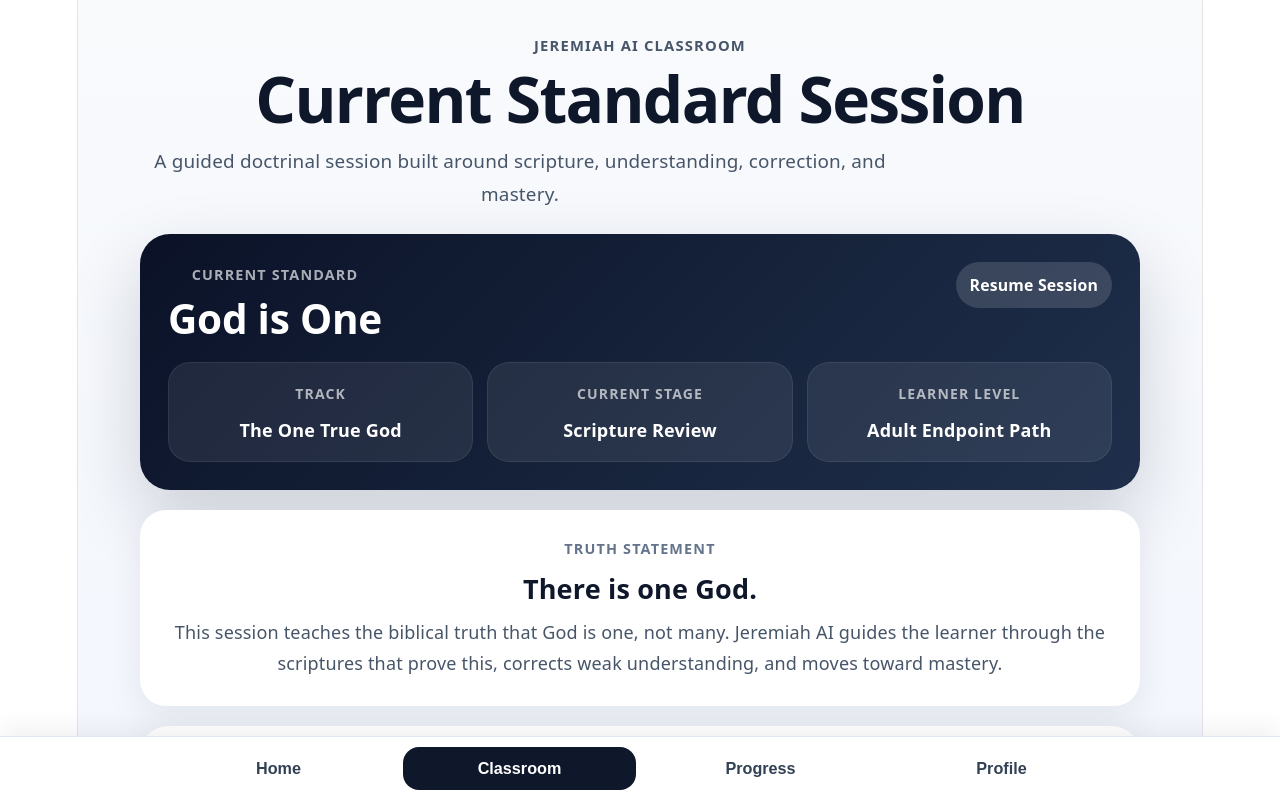
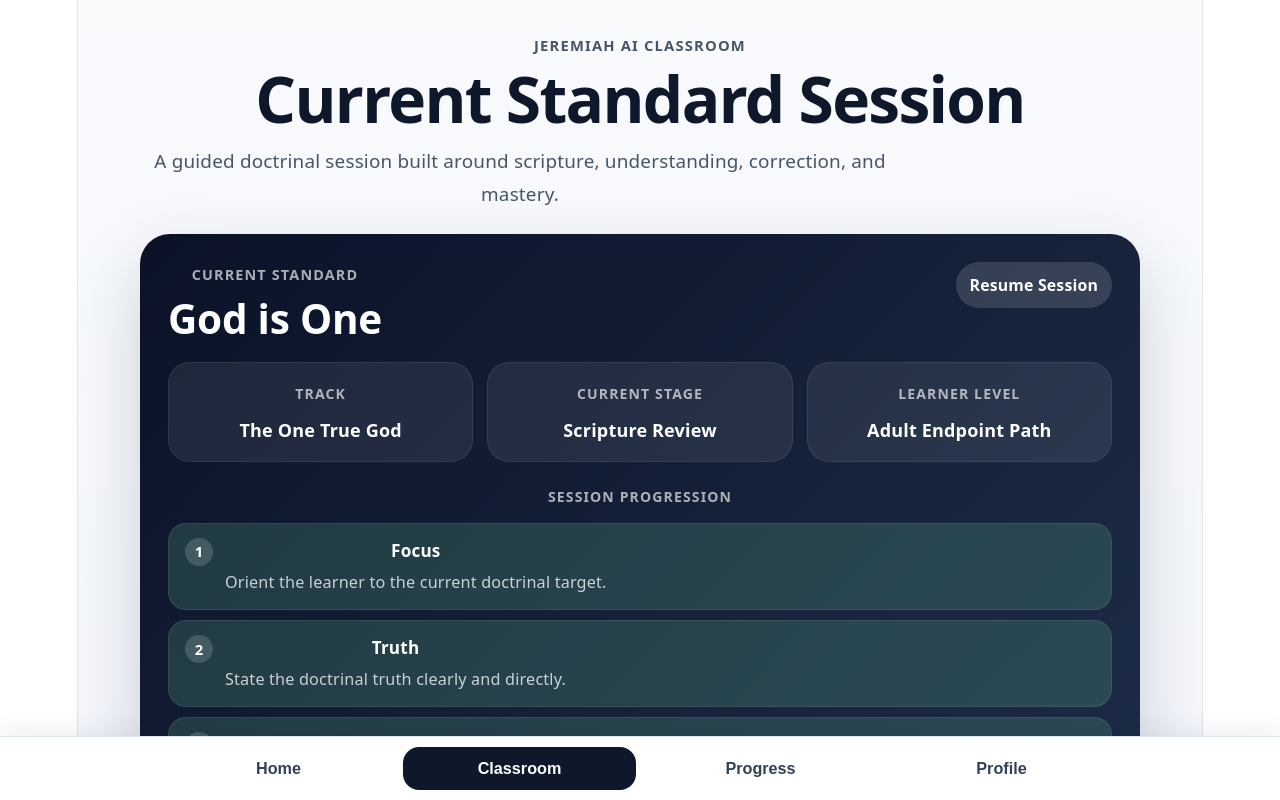
Before and after one commit to jlac3220/jeremiah-ai-rebuild, a React app in the folder app/: page / in a window 1280 px wide. Both pictures are taken after a click on the button "Classroom". Shown: the top 800 px of the page. Built offline with nearby package versions, Linux system fonts and the light colour scheme; the HTML template or start-up script is replaced by a standard one.

Commit message:
Add Classroom session progression strip

```diff
--- a/app/src/core/classroom/classroomSessionData.js
+++ b/app/src/core/classroom/classroomSessionData.js
@@ -4,6 +4,7 @@ export const currentSession = {
   standardId: "OG.1.18",
   standardTitle: "God is One",
   sessionType: "Resume Session",
+  currentStageId: "checkpoint",
   currentStage: "Scripture Review",
   learnerLevel: "Adult Endpoint Path",
   truthStatement: "There is one God.",
--- /dev/null
+++ b/app/src/core/classroom/sessionStages.js
@@ -0,0 +1,27 @@
+export const sessionStages = [
+  {
+    id: "focus",
+    label: "Focus",
+    description: "Orient the learner to the current doctrinal target.",
+  },
+  {
+    id: "truth",
+    label: "Truth",
+    description: "State the doctrinal truth clearly and directly.",
+  },
+  {
+    id: "scripture",
+    label: "Scripture",
+    description: "Ground the truth in key biblical passages.",
+  },
+  {
+    id: "checkpoint",
+    label: "Checkpoint",
+    description: "Require the learner to respond to guided questioning.",
+  },
+  {
+    id: "mastery",
+    label: "Mastery",
+    description: "Evaluate whether the learner can express the truth correctly.",
+  },
+];
--- a/app/src/features/classroom/ClassroomPage.jsx
+++ b/app/src/features/classroom/ClassroomPage.jsx
@@ -2,6 +2,7 @@ import { useState } from "react";
 import { ROUTES } from "../../app/routes";
 import { currentSession } from "../../core/classroom/classroomSessionData";
 import { evaluateResponse } from "../../core/classroom/evaluateResponse";
+import { sessionStages } from "../../core/classroom/sessionStages";
 
 export default function ClassroomPage({ onNavigate }) {
   const session = currentSession;
@@ -23,6 +24,10 @@ export default function ClassroomPage({ onNavigate }) {
 
     setSubmittedResponse(responseText.trim());
   }
+
+  const currentStageIndex = sessionStages.findIndex(
+    (stage) => stage.id === session.currentStageId
+  );
 
   const feedbackStyle =
     evaluationStatus === "strong"
@@ -69,6 +74,38 @@ export default function ClassroomPage({ onNavigate }) {
             <div style={metaCardStyle}>
               <p style={metaLabelStyle}>Learner Level</p>
               <p style={metaValueStyle}>{session.learnerLevel}</p>
+            </div>
+          </div>
+
+          <div style={stageStripWrapStyle}>
+            <p style={stageStripLabelStyle}>Session Progression</p>
+
+            <div style={stageStripStyle}>
+              {sessionStages.map((stage, index) => {
+                const isCurrent = stage.id === session.currentStageId;
+                const isComplete =
+                  currentStageIndex >= 0 && index < currentStageIndex;
+
+                return (
+                  <div
+                    key={stage.id}
+                    style={{
+                      ...stageItemStyle,
+                      ...(isCurrent
+                        ? currentStageItemStyle
+                        : isComplete
+                        ? completedStageItemStyle
+                        : upcomingStageItemStyle),
+                    }}
+                  >
+                    <span style={stageBadgeStyle}>{index + 1}</span>
+                    <div>
+                      <p style={stageNameStyle}>{stage.label}</p>
+                      <p style={stageDescriptionStyle}>{stage.description}</p>
+                    </div>
+                  </div>
+                );
+              })}
             </div>
           </div>
         </section>
@@ -288,6 +325,74 @@ const metaValueStyle = {
   lineHeight: 1.45,
   color: "#ffffff",
   fontWeight: 800,
+};
+
+const stageStripWrapStyle = {
+  marginTop: "22px",
+};
+
+const stageStripLabelStyle = {
+  margin: 0,
+  fontSize: "0.78rem",
+  textTransform: "uppercase",
+  letterSpacing: "0.08em",
+  color: "rgba(255,255,255,0.65)",
+  fontWeight: 700,
+};
+
+const stageStripStyle = {
+  display: "grid",
+  gap: "10px",
+  marginTop: "12px",
+};
+
+const stageItemStyle = {
+  display: "flex",
+  gap: "12px",
+  alignItems: "flex-start",
+  borderRadius: "18px",
+  padding: "14px 16px",
+  border: "1px solid rgba(255,255,255,0.08)",
+};
+
+const currentStageItemStyle = {
+  background: "rgba(255,255,255,0.16)",
+};
+
+const completedStageItemStyle = {
+  background: "rgba(134,239,172,0.16)",
+};
+
+const upcomingStageItemStyle = {
+  background: "rgba(255,255,255,0.06)",
+};
+
+const stageBadgeStyle = {
+  width: "28px",
+  height: "28px",
+  borderRadius: "999px",
+  display: "flex",
+  alignItems: "center",
+  justifyContent: "center",
+  background: "rgba(255,255,255,0.16)",
+  color: "#ffffff",
+  fontSize: "0.82rem",
+  fontWeight: 800,
+  flexShrink: 0,
+};
+
+const stageNameStyle = {
+  margin: 0,
+  fontSize: "0.95rem",
+  fontWeight: 800,
+  color: "#ffffff",
+};
+
+const stageDescriptionStyle = {
+  margin: "6px 0 0",
+  fontSize: "0.9rem",
+  lineHeight: 1.55,
+  color: "rgba(255,255,255,0.76)",
 };
 
 const truthCardStyle = {
```
